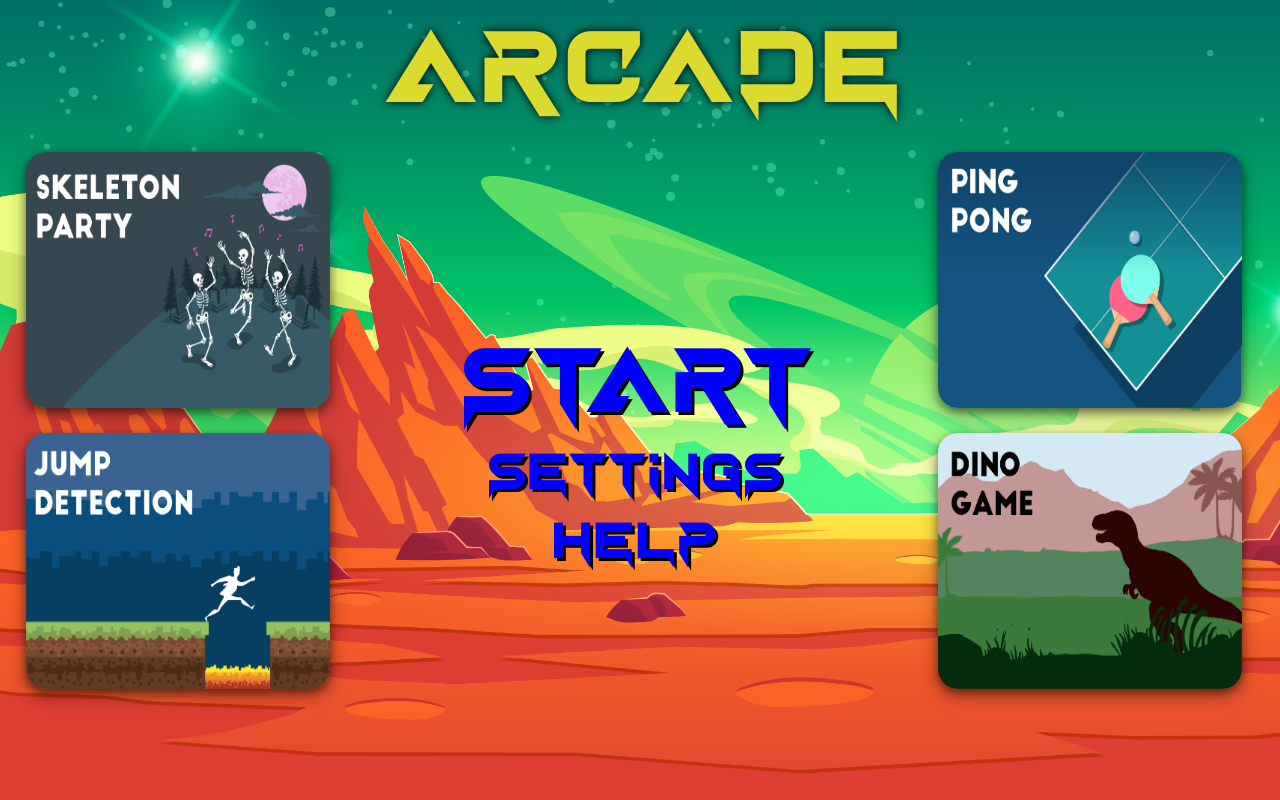
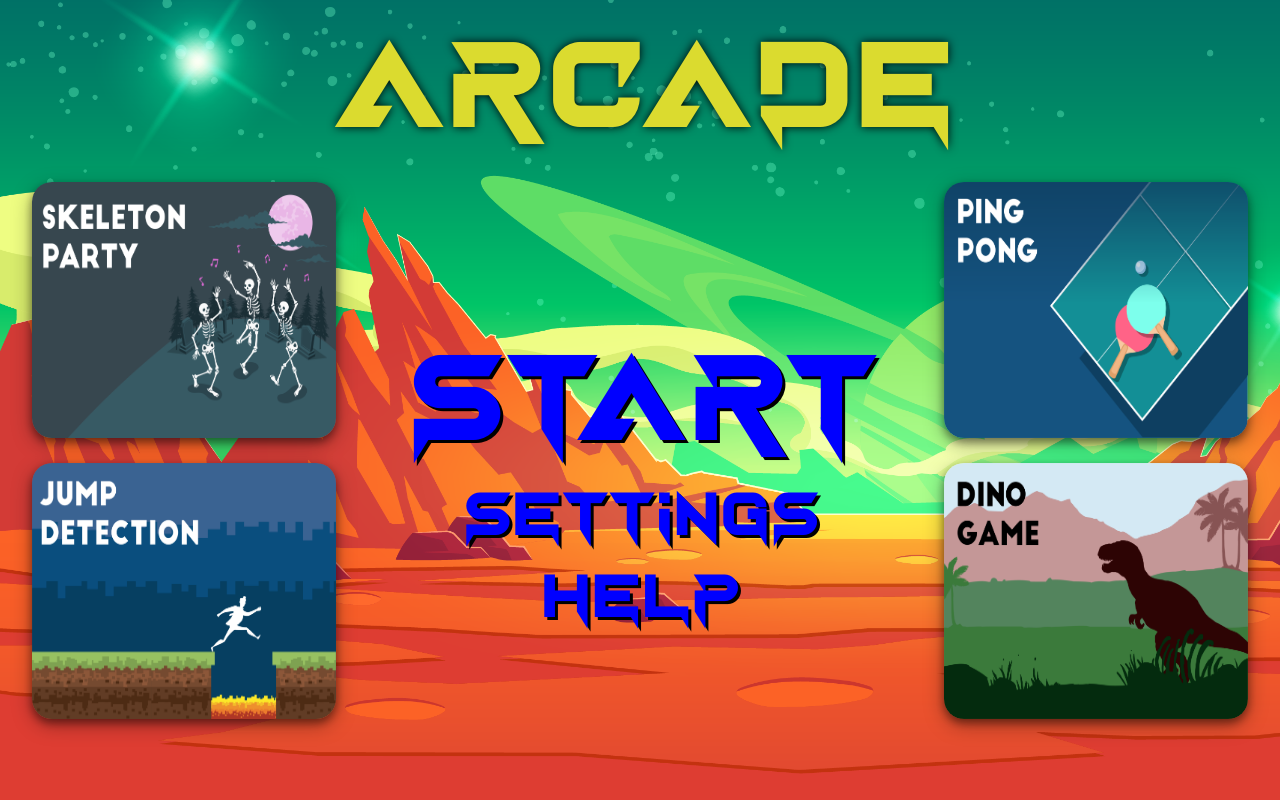
Before and after one commit to USAMAWIZARD/real-time-pose-decteion-game, a Node server app: page / in a window 1280 px wide. Run offline with Node 20, Linux system fonts and the light colour scheme.

Commit message:
minor changes

```diff
--- a/views/css/landing.css
+++ b/views/css/landing.css
@@ -15,11 +15,16 @@ body
     margin: 0;
     height: 100vh;
     width: 100%;
+    display: flex;
+    align-items: center;
+    justify-content: center;
+    flex-direction: column;
+
 }
 h1{
     text-align: center;
     font-family: Bord;
-    font-size: 100px;
+    font-size: 120px;
     color: rgb(219, 219, 47);
     text-shadow:0 0 10px black;
     margin-bottom: 0;
@@ -32,7 +37,7 @@ h1{
     font-family: Bord;
     color: blue;
     text-shadow: 3px 3px black;
-    font-size: 90px;
+    font-size: 120px;
     text-align: center;
     margin: 0;
     padding: 0;
@@ -42,7 +47,7 @@ h1{
     margin: 2px;
     padding: 2px;
     text-align: center;
-    font-size: 50px;
+    font-size: 60px;
     text-shadow: 3px 3px black;
     color: blue;
     font-family: Bord;
@@ -53,7 +58,7 @@ h1{
 {
     /* border: 0px solid rgb(155, 145, 145); */
     position: relative;
-    left: 2%;
+    /*left: 2%;*/
     /* border: 1px solid rgb(0, 0, 0); */
     display: flex;
     justify-content: space-between;
```
